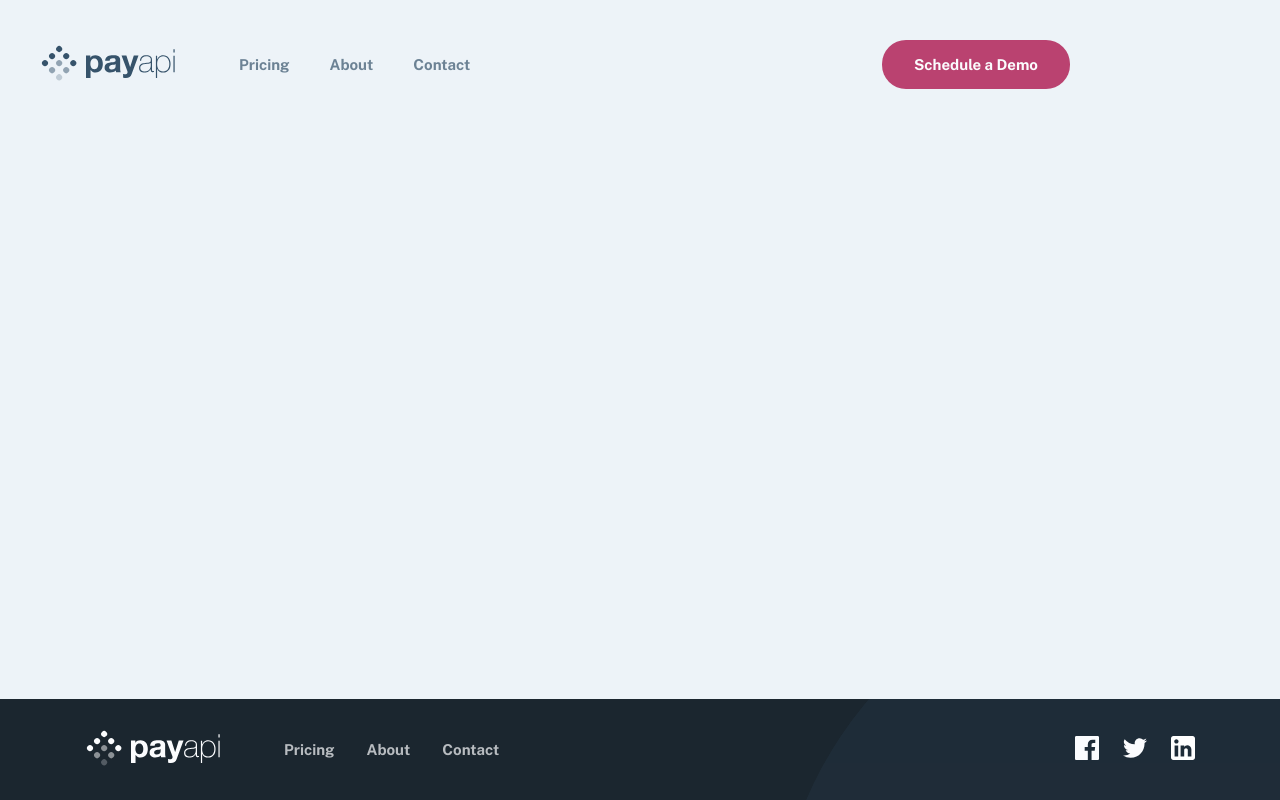
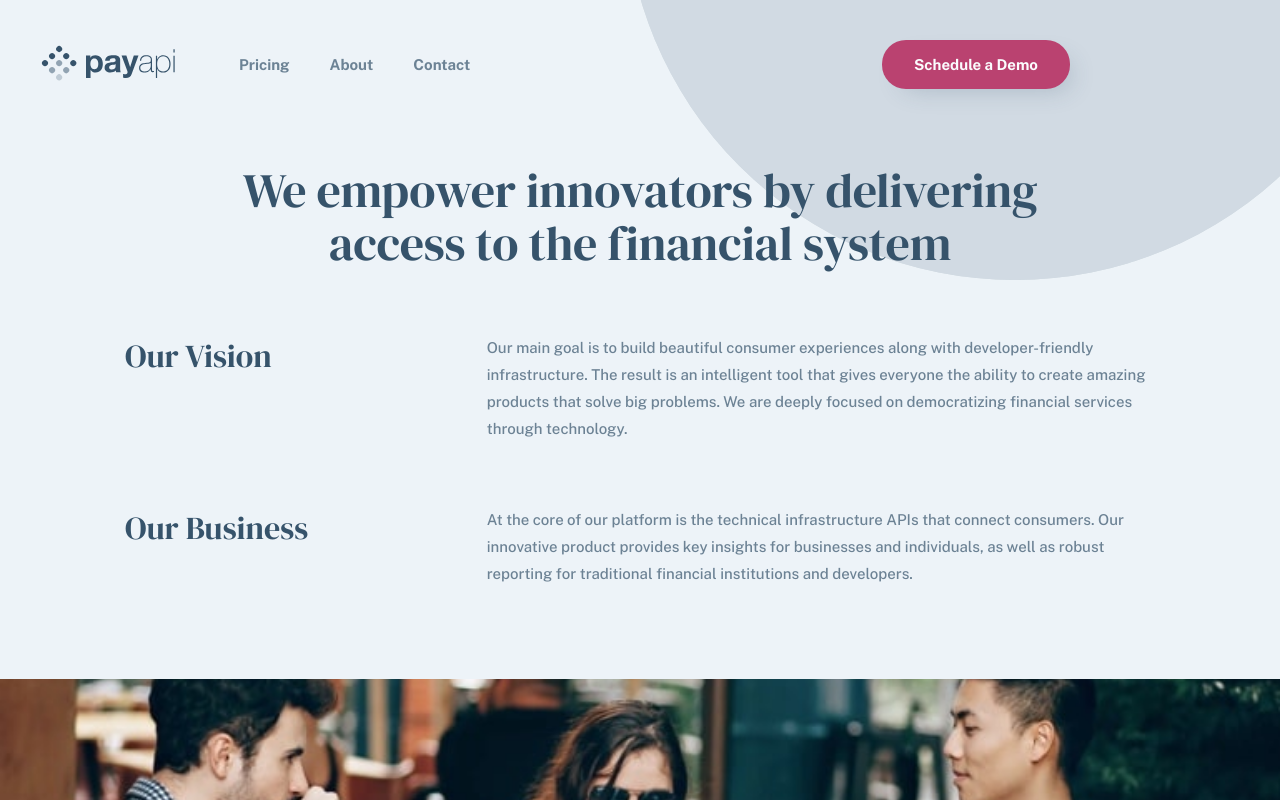
Before and after one commit to russell2231/payAPI, a React (Create React App) app: page /about in a window 1280 px wide. Built offline with nearby package versions, Linux system fonts and the light colour scheme.

Commit message:
Build and style about page

```diff
--- /dev/null
+++ b/src/components/About/About.js
@@ -0,0 +1,78 @@
+import ScheduleDemo from '../shared/ScheduleDemo/ScheduleDemo';
+
+import { ReactComponent as BgCircle } from '../../assets/shared/desktop/bg-pattern-circle.svg';
+import styles from './About.module.scss';
+
+const About = () => {
+	return (
+		<main className={styles.about}>
+			<BgCircle className={styles.bgCircle} />
+			<div className={styles.container}>
+				<h1 className={styles.title}>
+					We empower innovators by delivering access to the financial system
+				</h1>
+				<div className={styles.aboutGroup}>
+					<h2>Our Vision</h2>
+					<p>
+						Our main goal is to build beautiful consumer experiences along with
+						developer-friendly infrastructure. The result is an intelligent tool
+						that gives everyone the ability to create amazing products that
+						solve big problems. We are deeply focused on democratizing financial
+						services through technology.
+					</p>
+				</div>
+				<div className={styles.aboutGroup}>
+					<h2>Our Business</h2>
+					<p>
+						At the core of our platform is the technical infrastructure APIs
+						that connect consumers. Our innovative product provides key insights
+						for businesses and individuals, as well as robust reporting for
+						traditional financial institutions and developers.
+					</p>
+				</div>
+			</div>
+
+			<div className={styles.hero}></div>
+
+			<div className={styles.container}>
+				<ul className={styles.stats}>
+					<li className={styles.statItem}>
+						Team Members <span>300+</span>
+					</li>
+					<li className={styles.statItem}>
+						Offices in the US <span>3</span>
+					</li>
+					<li className={styles.statItem}>
+						Transactions analyzed <span>10M+</span>
+					</li>
+				</ul>
+
+				<div className={styles.aboutGroup}>
+					<h2>The Culture</h2>
+					<p>
+						We strongly believe there's always an opportunity to learn from each
+						other outside of day-to-day work, whether it's company-wide
+						offsites, internal hackathons, or co-worker meetups. We always value
+						cross-team collaboration and diversity of thought, no matter the job
+						title.
+					</p>
+				</div>
+				<div className={styles.aboutGroup}>
+					<h2>The People</h2>
+					<p>
+						We're all passionate about building a more efficient and inclusive
+						financial infrastructure together. At PayAPI, we have diverse
+						backgrounds and skills.
+					</p>
+				</div>
+
+				<div className={styles.ready}>
+					<h2>Ready to start?</h2>
+					<ScheduleDemo />
+				</div>
+			</div>
+		</main>
+	);
+};
+
+export default About;
--- /dev/null
+++ b/src/components/About/About.module.scss
@@ -0,0 +1,197 @@
+@import '../../design/variables.scss';
+
+.about {
+	padding: 1.6rem 0 8rem;
+
+	@media screen and (min-width: 768px) {
+		padding: 3rem 0 10rem;
+	}
+	@media screen and (min-width: 1440px) {
+		padding: 0.8rem 0 10rem;
+		background: url(../../assets/shared/desktop/bg-pattern-circle.svg) no-repeat -80%
+			45%;
+	}
+
+	.bgCircle {
+		position: absolute;
+		top: -650px;
+		right: -475px;
+		z-index: -1;
+
+		@media screen and (min-width: 768px) {
+			top: -500px;
+		}
+		@media screen and (min-width: 1024px) {
+			right: -125px;
+		}
+	}
+
+	.container {
+		padding: 0 2.4rem;
+		display: flex;
+		flex-direction: column;
+		gap: 4.8rem;
+
+		@media screen and (min-width: 768px) {
+			padding: 0 4rem;
+			gap: 6.4rem;
+		}
+		@media screen and (min-width: 1024px) {
+			max-width: 1110px;
+			margin: 0 auto;
+		}
+		@media screen and (min-width: 1440px) {
+			gap: 5.6rem;
+			padding: 0;
+		}
+
+		.title {
+			text-align: center;
+			font-size: 3.2rem;
+			margin: 0;
+
+			@media screen and (min-width: 768px) {
+				font-size: 4.8rem;
+				padding: 0 6rem;
+			}
+			@media screen and (min-width: 1440px) {
+				text-align: left;
+				max-width: 920px;
+				padding: 0;
+				padding-right: 270px;
+				font-size: 5.6rem;
+				margin: 0 auto;
+			}
+		}
+
+		.aboutGroup {
+			text-align: center;
+
+			@media screen and (min-width: 768px) {
+				text-align: left;
+				display: grid;
+				grid-template-columns: 1fr 1.9fr;
+				gap: 1rem;
+			}
+			@media screen and (min-width: 1440px) {
+				grid-template-columns: 1fr 1.5fr;
+				max-width: 920px;
+				margin: 0 auto;
+			}
+
+			h2 {
+				margin: 0;
+				font-size: 2.4rem;
+
+				@media screen and (min-width: 768px) {
+					font-size: 3.2rem;
+				}
+			}
+
+			p {
+				margin: 1.6rem 0 0;
+
+				@media screen and (min-width: 768px) {
+					margin: 0;
+				}
+			}
+		}
+
+		.stats {
+			list-style: none;
+			padding: 1.6rem 0;
+			margin: 0;
+			border-top: 1px solid rgba($blue, 0.25);
+			border-bottom: 1px solid rgba($blue, 0.25);
+			display: flex;
+			flex-direction: column;
+			gap: 3.2rem;
+
+			@media screen and (min-width: 768px) {
+				border-bottom: none;
+				border-top: none;
+				padding: 0;
+				display: grid;
+				grid-template-columns: 1fr 1fr 1fr;
+				gap: 1rem;
+			}
+			@media screen and (min-width: 1024px) {
+				gap: 3rem;
+			}
+			@media screen and (min-width: 1440px) {
+				padding-bottom: 1.6rem;
+			}
+
+			.statItem {
+				display: flex;
+				flex-direction: column;
+				align-items: center;
+				font-size: 1.6rem;
+				color: rgba($textSecondary, 0.7);
+
+				@media screen and (min-width: 768px) {
+					align-items: flex-start;
+					border-top: 1px solid rgba($blue, 0.25);
+					border-bottom: 1px solid rgba($blue, 0.25);
+					padding: 1.6rem 0;
+				}
+				@media screen and (min-width: 1440px) {
+				}
+
+				span {
+					font-size: 5.6rem;
+					font-family: $headingFont;
+					color: $textPrimary;
+				}
+			}
+		}
+
+		.ready {
+			display: flex;
+			flex-direction: column;
+			gap: 3.2rem;
+
+			@media screen and (min-width: 768px) {
+				gap: 4rem;
+			}
+			@media screen and (min-width: 1024px) {
+				flex-direction: row;
+				justify-content: space-between;
+				align-items: center;
+				margin-top: 3.2rem;
+			}
+
+			h2 {
+				text-align: center;
+				font-size: 3.2rem;
+				margin: 0;
+
+				@media screen and (min-width: 768px) {
+					font-size: 4.8rem;
+				}
+			}
+		}
+	}
+
+	.hero {
+		width: 100%;
+		min-height: 300px;
+		height: 300px;
+		background: url(../../assets/about/mobile/image-team-members.jpg) no-repeat
+			center/cover;
+		margin: 7.6rem 0 4.8rem;
+
+		@media screen and (min-width: 768px) {
+			height: 267px;
+			background: url(../../assets/about/tablet/image-team-members.jpg)
+				no-repeat center/cover;
+			margin: 9.2rem 0 6.4rem;
+		}
+		@media screen and (min-width: 1440px) {
+			height: 500px;
+			background: url(../../assets/about/desktop/image-team-members.jpg)
+				no-repeat center/cover;
+			margin: 10rem 0 7.2rem;
+		}
+	}
+}
--- a/src/components/App/App.js
+++ b/src/components/App/App.js
@@ -3,6 +3,7 @@ import { Route, Switch } from 'react-router-dom';
 import Header from '../Header/Header';
 import Home from '../Home/Home';
 import Pricing from '../Pricing/Pricing';
+import About from '../About/About';
 import Footer from '../Footer/Footer';
 
 import styles from './App.module.scss';
@@ -18,6 +19,9 @@ function App() {
 				<Route path='/pricing'>
 					<Pricing />
 				</Route>
+				<Route path='/about'>
+					<About />
+				</Route>
 			</Switch>
 			<Footer />
 		</div>
--- a/src/components/shared/Button/Button.module.scss
+++ b/src/components/shared/Button/Button.module.scss
@@ -9,6 +9,7 @@
 	font-family: $bodyFont;
 	font-weight: 700;
 	transition: background 250ms ease-in;
+	box-shadow: 10px 10px 25px -10px rgba($blue, 0.25);
 
 	&.primary {
 		background: $btnPrimary;
```
